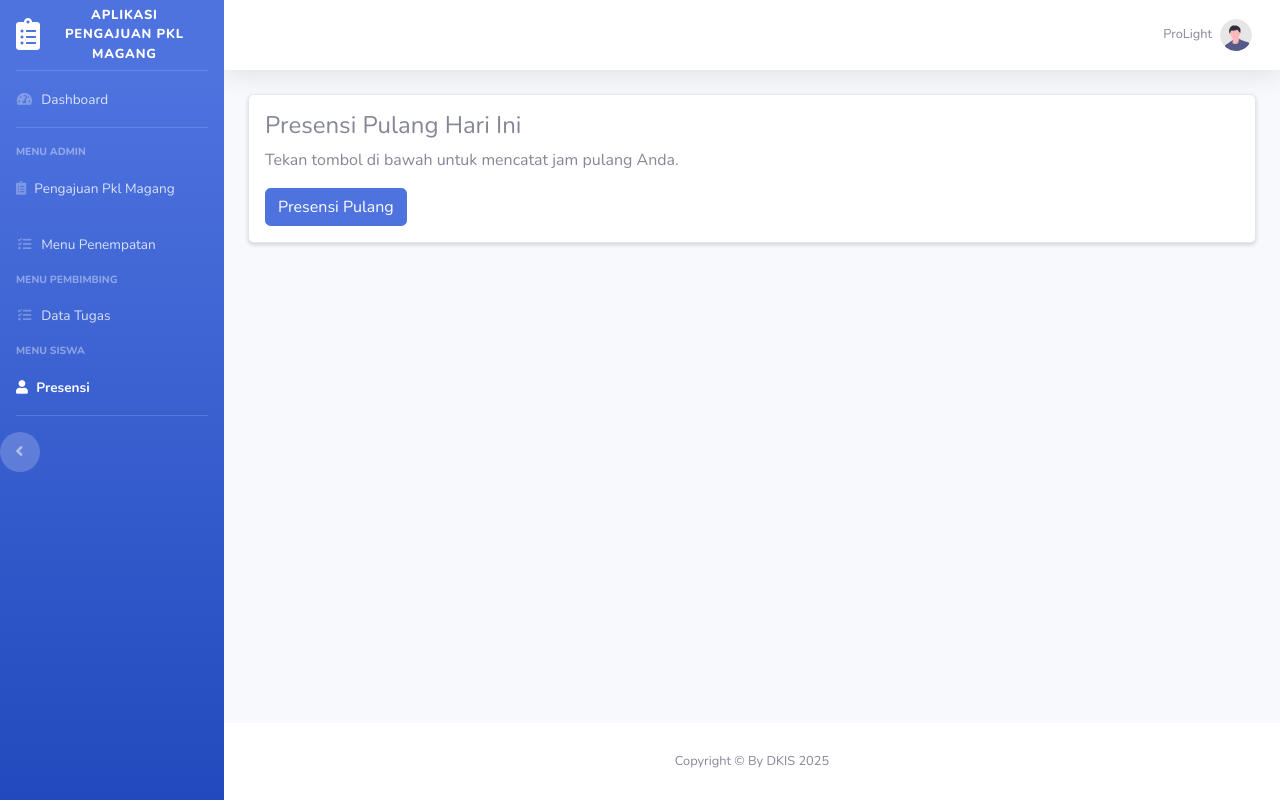
After one commit to drian-syah/project-pkl, a Laravel app: page /presensi/pulang in a window 1280 px wide. The commit adds this page. Run offline with Laravel 12, Linux system fonts and the light colour scheme; a user stored in the database is signed in; data comes from the database, SQL or seed files in the repository; style sheets or scripts are compiled from the project's sources.

Commit message:
menambahkan fitur siswa dan presensi

```diff
--- a/app/Http/Controllers/SiswaController.php
+++ b/app/Http/Controllers/SiswaController.php
@@ -2,6 +2,8 @@
 
 namespace App\Http\Controllers;
 
+use App\Models\Presensi;
+use App\Models\SiswaProfil;
 use Illuminate\Http\Request;
 
 class SiswaController extends Controller
@@ -10,8 +12,60 @@ class SiswaController extends Controller
     {
         $data = array(
         'title' => 'Dashboard Siswa',
-        'menuSiswa' => 'active',
+        'menuSiswaPresensi' => 'active',
+        'siswa' => SiswaProfil::orderBy('id', 'asc')->get(),
         );
-        return view('siswa/index', $data);
+        return view('siswa/presensi/index', $data);
     }
+
+    public function store(Request $request)
+    {
+        $request->validate([
+            'status' => 'required|in:hadir,izin,sakit',
+            'foto' => 'required|image|mimes:jpg,jpeg,png|max:10000',
+        ]);
+
+        $path = $request->file('foto')->store('foto_presensi', 'public');
+
+        Presensi::create([
+            'siswa_id' => auth()->user()->id,
+            'status' => $request->status,
+            'foto' => '',
+            'tanggal' => now()->toDateString(),
+            'jam_masuk' => now()->toTimeString(),
+        ]);
+
+        return redirect()->back()->with('success', 'Presensi Berhasil Dikkirim!');
+    }
+
+    public function pulang()
+    {
+    $data = [
+        'title' => 'Presensi Pulang',
+        'menuSiswaPresensi' => 'active',
+    ];
+
+    return view('siswa.presensi.pulang', $data);
+    }
+
+    public function pulangStore(Request $request)
+    {
+    // Cari record presensi hari ini untuk siswa login
+    $presensi = Presensi::where('siswa_id', auth()->id())
+                        ->where('tanggal', now()->toDateString())
+                        ->first();
+
+    if (!$presensi) {
+        return redirect()->back()->with('error', 'Belum melakukan presensi masuk!');
+    }
+
+    // Update jam_keluar
+    $presensi->update([
+        'jam_keluar' => now()->toTimeString(),
+    ]);
+
+    return redirect()->back()->with('success', 'Presensi pulang berhasil dicatat!');
 }
+
+
+}
--- a/app/Models/SiswaProfil.php
+++ b/app/Models/SiswaProfil.php
@@ -4,7 +4,7 @@ namespace App\Models;
 
 use Illuminate\Database\Eloquent\Model;
 
-class SiswaProfile extends Model
+class SiswaProfil extends Model
 {
     protected $table = 'siswa_profile';
 }
--- a/resources/views/component/sidebar.blade.php
+++ b/resources/views/component/sidebar.blade.php
@@ -66,7 +66,7 @@
             </div>
 
             <li class="nav-item {{ $menuSiswaPresensi ?? '' }}">
-                <a class="nav-link" href="">
+                <a class="nav-link" href="{{ route('presensi') }}">
                     <i class="fas fa-user"></i>
                     <span>Presensi</span></a>
             @endcan
--- a/resources/views/siswa/index.blade.php
+++ /dev/null
@@ -1 +0,0 @@
-@extends('component/app')
--- /dev/null
+++ b/resources/views/siswa/presensi/pulang.blade.php
@@ -0,0 +1,15 @@
+@extends('component/app')
+@section('content')
+
+<div class="card p-3 shadow-sm">
+    <h4>Presensi Pulang Hari Ini</h4>
+
+    <form action="{{ route('presensiPulangStore') }}" method="POST">
+        @csrf
+        <p>Tekan tombol di bawah untuk mencatat jam pulang Anda.</p>
+
+        <button type="submit" class="btn btn-primary">Presensi Pulang</button>
+    </form>
+</div>
+
+@endsection
--- a/routes/web.php
+++ b/routes/web.php
@@ -35,11 +35,24 @@ Route::middleware('auth')->group(function(){
     Route::get('profil/setting', [SettingController::class, 'index'])->name('index');
     Route::put('profil/setting', [SettingController::class, 'update'])->name('updateSetting');
 });
+
+    // penempatan
     Route::get('penempatan', [PenempatanController::class, 'index'])->name('penempatan');
     Route::get('penempatan/pdf', [PenempatanController::class, 'pdf'])->name('penempatanPdf');
 
+    // pembimbing
     Route::get('pembimbing', [PembimbingController::class, 'index'])->name('pembimbing');
-    Route::get('siswa', [SiswaController::class, 'index'])->name('siswa');
+
+    // siswa
+    Route::get('presensi', [SiswaController::class, 'index'])->name('presensi');
+    Route::post('presensi', [SiswaController::class, 'store'])->name('presensiStore');
+    // Form presensi pulang
+    Route::get('presensi/pulang', [SiswaController::class, 'pulang'])->name('presensiPulang');
+
+// Submit presensi pulang
+    Route::post('presensi/pulang', [SiswaController::class, 'pulangStore'])->name('presensiPulangStore');
+
+
 
 Route::middleware('isAdmin')->group(function(){
 
@@ -68,10 +81,6 @@ Route::get('penempatan/excel', [PenempatanController::class, 'excel'])->name('pe
 
 });
 
-Route::middleware(['auth', 'siswa'])->group(function () {
-    Route::get('/siswa/dashboard', [SiswaController::class, 'index'])->name('siswa.dashboard');
-    Route::get('/siswa/tugas', [SiswaController::class, 'tugas'])->name('siswa.tugas');
-    Route::get('/siswa/presensi', [SiswaController::class, 'presensi'])->name('siswa.presensi');
-});
+
 
 });
```
Also changed, not shown: app/Http/Middleware/SiswaMiddleware.php (deleted, +0 -19 lines), app/Models/presensi.php (+11 -1 lines), resources/views/fitur/profil/setting.blade.php (+6 -5 lines), resources/views/siswa/presensi/index.blade.php (+37 -1 lines), public/sbadmin2/vendor/datatables/jquery.dataTables.min.js.
